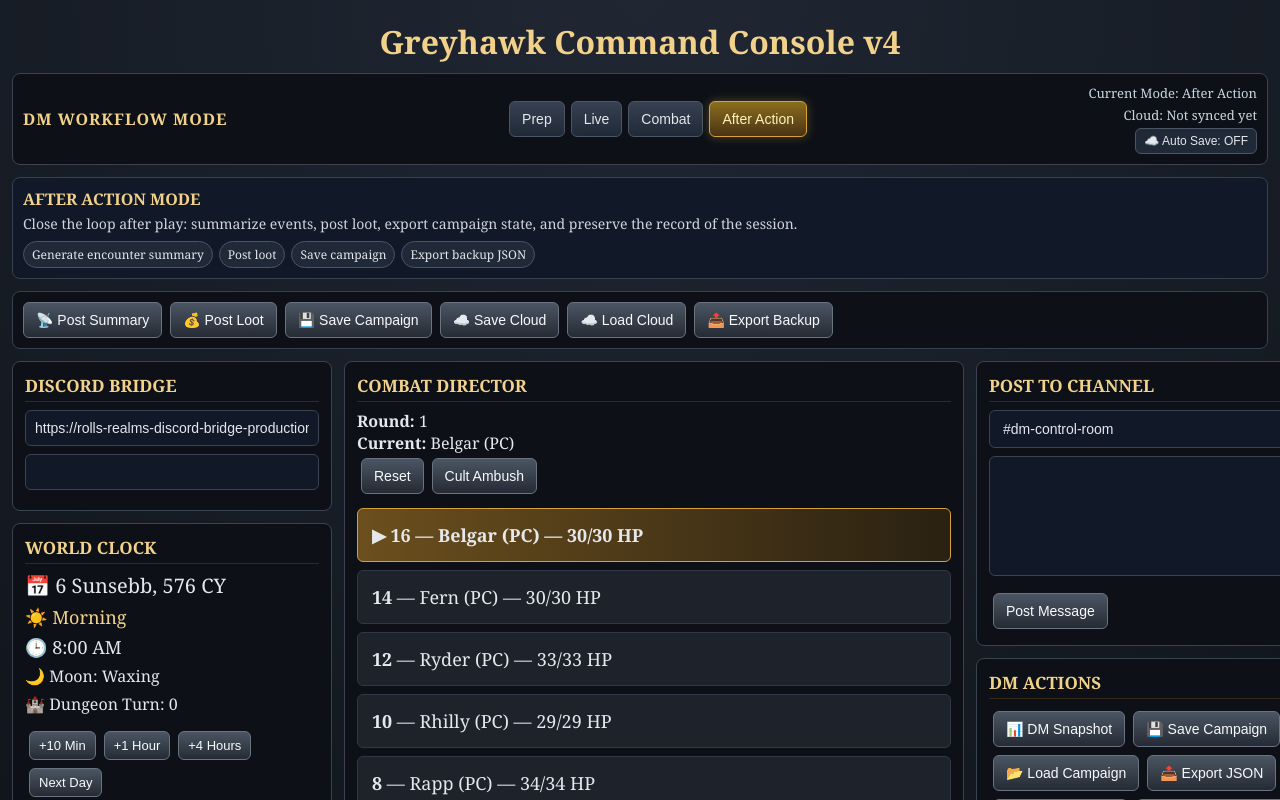
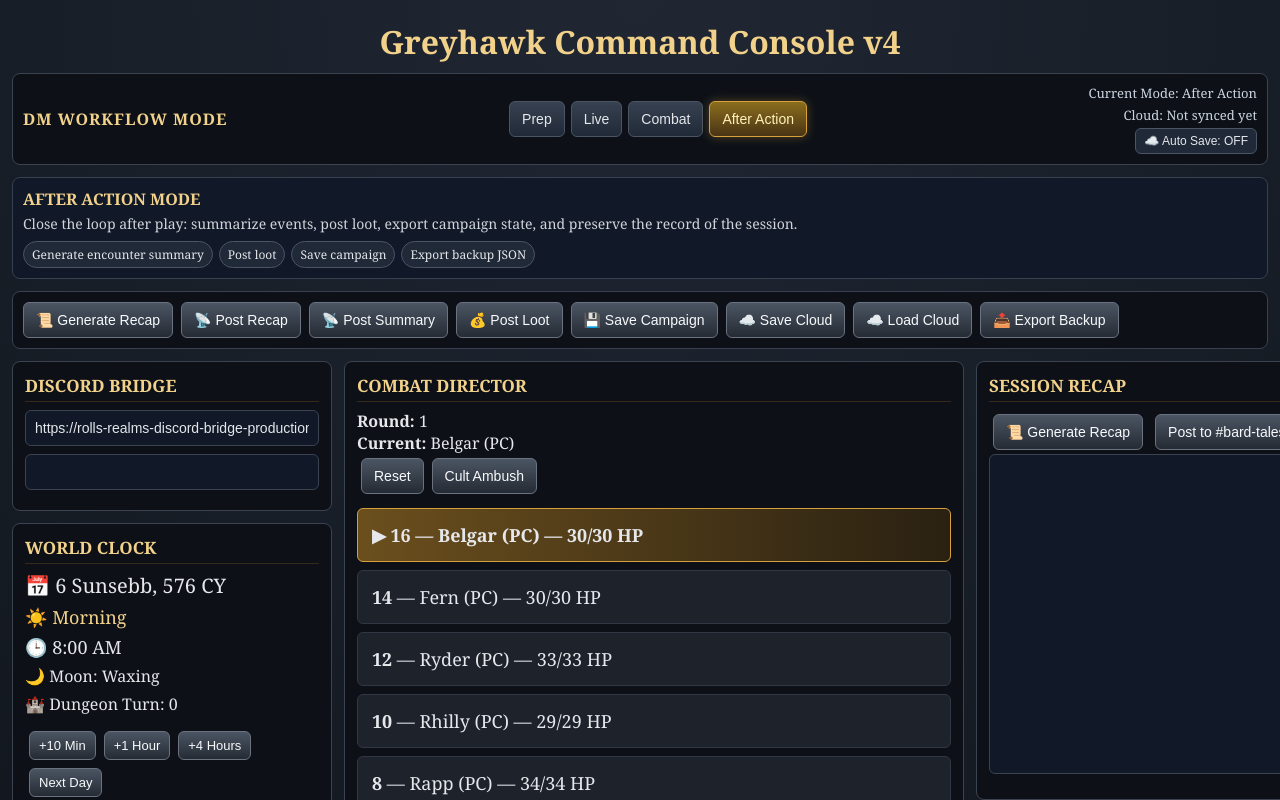
Before and after one commit to hahnfahn-web/greyhawk-console, a React (Vite) app: page / in a window 1280 px wide. Both pictures are taken after a click on the button "After Action". Shown: the top 800 px of the page. Built offline with nearby package versions, Linux system fonts and the light colour scheme.

Commit message:
Add Session Recap Generator v1

```diff
--- a/src/App.jsx
+++ b/src/App.jsx
@@ -676,6 +676,7 @@ export default function App() {
   });
 
   const [sessionPrep, setSessionPrep] = useState(() => loadSaved("sessionPrep", ""));
+  const [sessionRecap, setSessionRecap] = useState(() => loadSaved("sessionRecap", ""));
   const [prepFocus, setPrepFocus] = useState(() => loadSaved("prepFocus", "Temple of Elemental Evil"));
   const [prepThreat, setPrepThreat] = useState(() => loadSaved("prepThreat", "Earth Cult pressure rises"));
   const [prepLocation, setPrepLocation] = useState(() => loadSaved("prepLocation", "Kron Hills / Temple approaches"));
@@ -706,6 +707,7 @@ export default function App() {
   useEffect(() => localStorage.setItem("selectedActionInfo", JSON.stringify(selectedActionInfo)), [selectedActionInfo]);
   useEffect(() => localStorage.setItem("npcs", JSON.stringify(npcs)), [npcs]);
   useEffect(() => localStorage.setItem("sessionPrep", JSON.stringify(sessionPrep)), [sessionPrep]);
+  useEffect(() => localStorage.setItem("sessionRecap", JSON.stringify(sessionRecap)), [sessionRecap]);
   useEffect(() => localStorage.setItem("prepFocus", JSON.stringify(prepFocus)), [prepFocus]);
   useEffect(() => localStorage.setItem("prepThreat", JSON.stringify(prepThreat)), [prepThreat]);
   useEffect(() => localStorage.setItem("prepLocation", JSON.stringify(prepLocation)), [prepLocation]);
@@ -1443,6 +1445,70 @@ Earth Node Progress: ${nodeProgress}%`;
       "=== Combat Notes ===",
       noteLines,
     ].join(NL);
+  };
+
+  const buildSessionRecap = () => {
+    const NL = String.fromCharCode(10);
+    const defeated = defeatedEnemies || [];
+    const totalXp = defeated.reduce((sum, enemy) => sum + Number(enemy.xp || 0), 0);
+    const perPlayer = Math.floor(totalXp / Math.max(party.length, 1));
+    const loot = defeated.flatMap((enemy) => enemy.loot || []);
+    const partyStatus = party.map((pc) => {
+      const conditions = pc.conditions?.length ? " | " + pc.conditions.join(", ") : "";
+      return "• " + pc.name + ": " + pc.hp + "/" + pc.maxHp + " HP" + conditions;
+    }).join(NL);
+    const recentLog = log.slice(0, 12).map((entry) => "• " + entry).join(NL);
+
+    return [
+      "# 📜 Session #" + (calendar.session || 41) + " Recap — The Mouth Beneath the Marsh",
+      "",
+      "**In-Game Time:** " + calendar.date + ", " + calendar.phase + ", " + formatHour(calendar.time),
+      "**Moon:** " + (calendar.moonPhase || "Waxing"),
+      "**Dungeon Turn:** " + (calendar.dungeonTurn || 0),
+      "",
+      "## What Happened",
+      "The party confronted the rootbound horrors rising from the corrupted marsh near the Moathouse. The creatures were destroyed, but their emergence revealed something worse beneath the surface: a torn opening leading down into ghoul-haunted tunnels under the ruins.",
+      "",
+      "## Combat Results",
+      defeated.length ? defeated.map((enemy) => "• Defeated: " + enemy.name).join(NL) : "• No defeated enemies recorded.",
+      "",
+      "## XP",
+      "• Total XP: " + totalXp,
+      "• XP per character: " + perPlayer,
+      "",
+      "## Loot / Discoveries",
+      loot.length ? loot.map((item) => "• " + item).join(NL) : "• No loot recorded.",
+      "• A sinkhole or torn marsh-mouth leads into ghoul tunnels beneath the Moathouse.",
+      "",
+      "## Party Status",
+      partyStatus,
+      "",
+      "## World State Changes",
+      "• Earth Cult Alert: " + earthCult + "/5",
+      "• Dungeon Alert: " + dungeonAlert + "/5",
+      "• Earth Node Progress: " + nodeProgress + "%",
+      "• Root corruption around the Moathouse remains active.",
+      "",
+      "## Open Threads",
+      "• What created or awakened the Rootbound Husks?",
+      "• Where do the ghoul tunnels lead?",
+      "• Why does the bone shard continue to resonate near the Moathouse?",
+      "• Is the Moathouse being swallowed, transformed, or used as a mouth for something below?",
+      "",
+      "## Recent Console Log",
+      recentLog || "• No recent log entries.",
+    ].join(NL);
+  };
+
+  const generateSessionRecap = () => {
+    const recap = buildSessionRecap();
+    setSessionRecap(recap);
+    addLog("📜 Session recap generated.");
+  };
+
+  const postSessionRecap = () => {
+    const recap = sessionRecap || buildSessionRecap();
+    postToDiscord("bard-tales", recap);
   };
 
   const endEncounter = () => {
@@ -1679,6 +1745,8 @@ Earth Node Progress: ${nodeProgress}%`;
         postEncounterLoot={postEncounterLoot}
         saveCampaign={saveCampaign}
         exportCampaign={exportCampaign}
+        generateSessionRecap={generateSessionRecap}
+        postSessionRecap={postSessionRecap}
         saveCampaignToCloud={saveCampaignToCloud}
         loadCampaignFromCloud={loadCampaignFromCloud}
       />
@@ -1783,6 +1851,20 @@ Earth Node Progress: ${nodeProgress}%`;
             />
           )}
 
+          {workflowMode === "After Action" && (
+            <Panel title="Session Recap">
+              <div style={buttonWrapStyle}>
+                <button style={buttonStyle} onClick={generateSessionRecap}>📜 Generate Recap</button>
+                <button style={buttonStyle} onClick={postSessionRecap}>Post to #bard-tales</button>
+              </div>
+              <textarea
+                style={{ ...textAreaStyle, minHeight: 320 }}
+                value={sessionRecap}
+                onChange={(event) => setSessionRecap(event.target.value)}
+              />
+            </Panel>
+          )}
+
           {(workflowMode === "Prep" || workflowMode === "Live" || workflowMode === "After Action") && (
             <Panel title="Post to Channel">
               <select style={inputStyle} value={channel} onChange={(e) => setChannel(e.target.value)}>
@@ -1907,6 +1989,8 @@ function WorkflowQuickActions({
   postEncounterLoot,
   saveCampaign,
   exportCampaign,
+  generateSessionRecap,
+  postSessionRecap,
   saveCampaignToCloud,
   loadCampaignFromCloud,
 }) {
@@ -1942,6 +2026,8 @@ function WorkflowQuickActions({
 
   return (
     <div style={quickActionsStyle}>
+      <button style={quickActionButtonStyle} onClick={generateSessionRecap}>📜 Generate Recap</button>
+      <button style={quickActionButtonStyle} onClick={postSessionRecap}>📡 Post Recap</button>
       <button style={quickActionButtonStyle} onClick={postEncounterSummary}>📡 Post Summary</button>
       <button style={quickActionButtonStyle} onClick={postEncounterLoot}>💰 Post Loot</button>
       <button style={quickActionButtonStyle} onClick={saveCampaign}>💾 Save Campaign</button>
```
